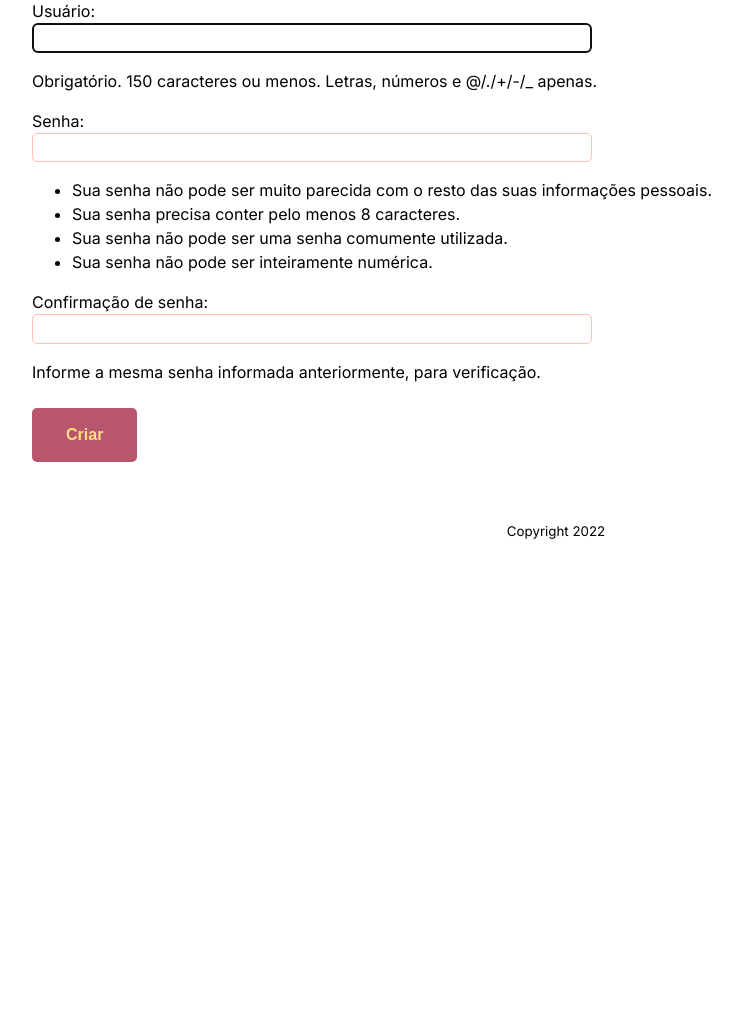
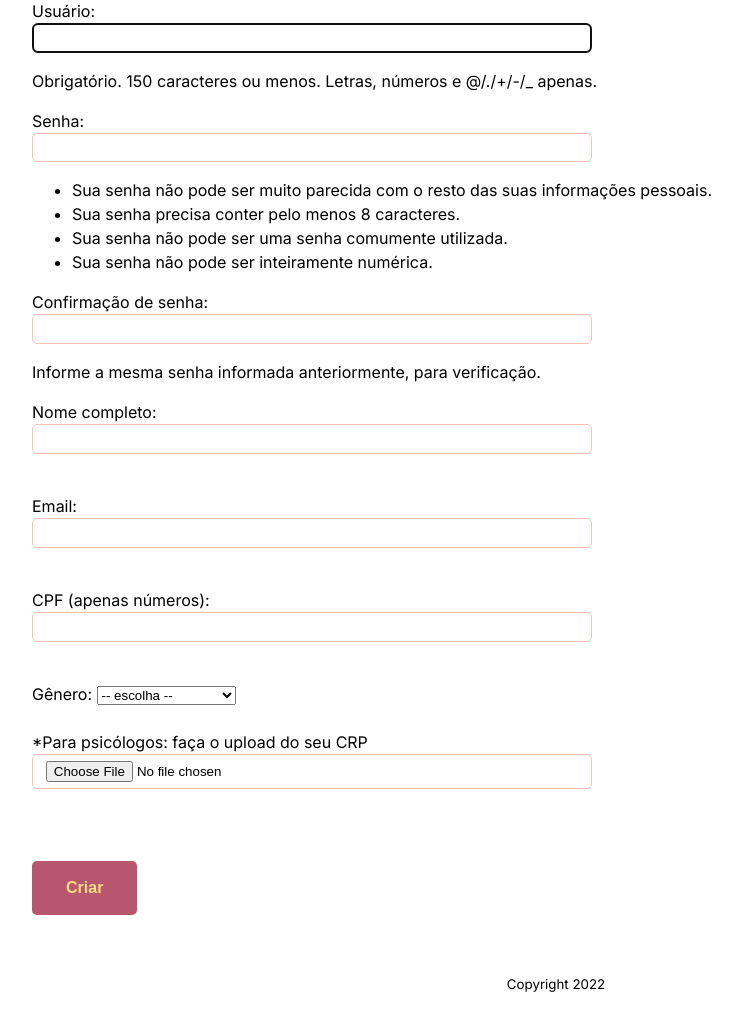
Before and after one commit to Alienisar/psiu, a Django app: page /accounts/signup/ in a window 1280 px wide. Shown: the part 491-1519 px from the top of the page, without its empty margins (84-826 px from the left). Before the commit the page ends 1030 px from the top, so only its background shows below. Run offline with Django 4.2, Linux system fonts and the light colour scheme.

Commit message:
log in feito

```diff
--- a/accounts/templates/accounts/signup.html
+++ b/accounts/templates/accounts/signup.html
@@ -10,6 +10,24 @@ Criar Usuário
 <form method="post">
     {% csrf_token %}
     {{ form.as_p }}
+    <label for="name">Nome completo:</label><br>
+    <input type="text" id="fname" name="name"><br>
+    <label for="email">Email:</label><br>
+    <input type="email" id="email" name="email"><br>
+    <label for="cpf">CPF (apenas números):</label><br>
+    <input type="text" id="cpf" name="cpf" size="11" maxlength="11" accesskey="T" /><br>
+    Gênero:
+    <select name="lista2" id="lista2" size="1">
+        <option value="">-- escolha --</option>
+        <option value="1">feminino</option>
+        <option value="2">masculino</option>
+        <option value="3">outros</option>
+        <option value="4">prefiro não informar</option>
+    </select>
+    <br><br>
+    *Para psicólogos: faça o upload do seu CRP
+    <input type="file" name="parquivo" id="parquivo" />
+    <br><br>
     <button type="submit">Criar</button>
 </form>
 
--- a/staticpages/templates/staticpages/about.html
+++ b/staticpages/templates/staticpages/about.html
@@ -28,6 +28,9 @@
     <main id="conteiner-principal">
         {% block content %}
         <h2>Quem somos nós?</h2>
+        <p>O Psiu! surge da necessidade de conectar psicólogos e pacientes com gostos em comum.
+            Sabemos que a criação de vínculos entre pessoas é bastante facilitada a partir de semelhanças subjetivas. Por isso, nosso site permite o "match" entre as duas partes, o que ajuda o desenrolar da terapia após o primeiro contato do paciente com seu terapeuta. Também permitimos apenas a navegação pela lista de psicólogos cadastrados, todos de extremo profissionalismo.
+            Venha conhecer! Psiu!, uma nova forma de te ajudar a procurar atendimento.</p>
         {% endblock content %}
     </main>
     <footer id="rodape-principal">
```
